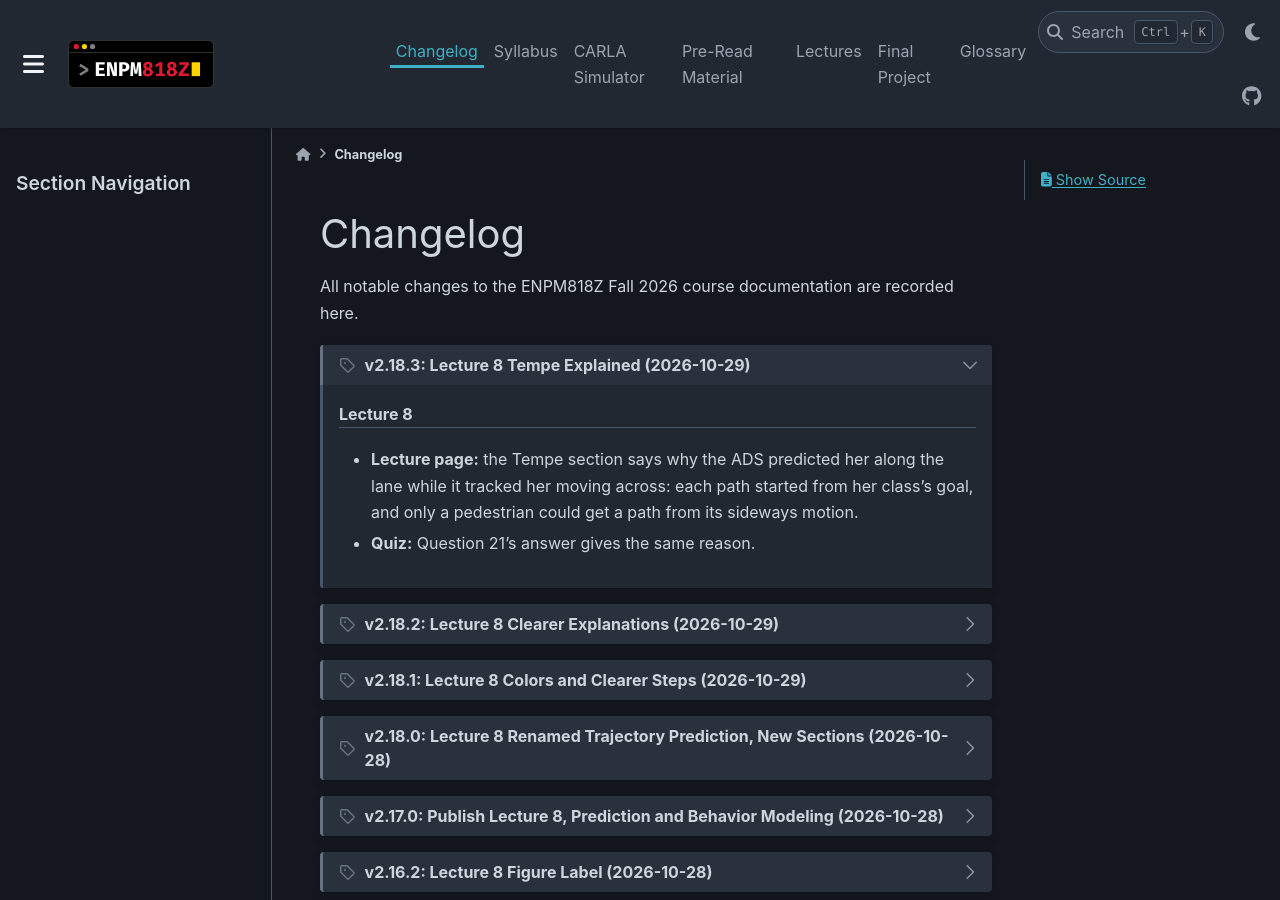
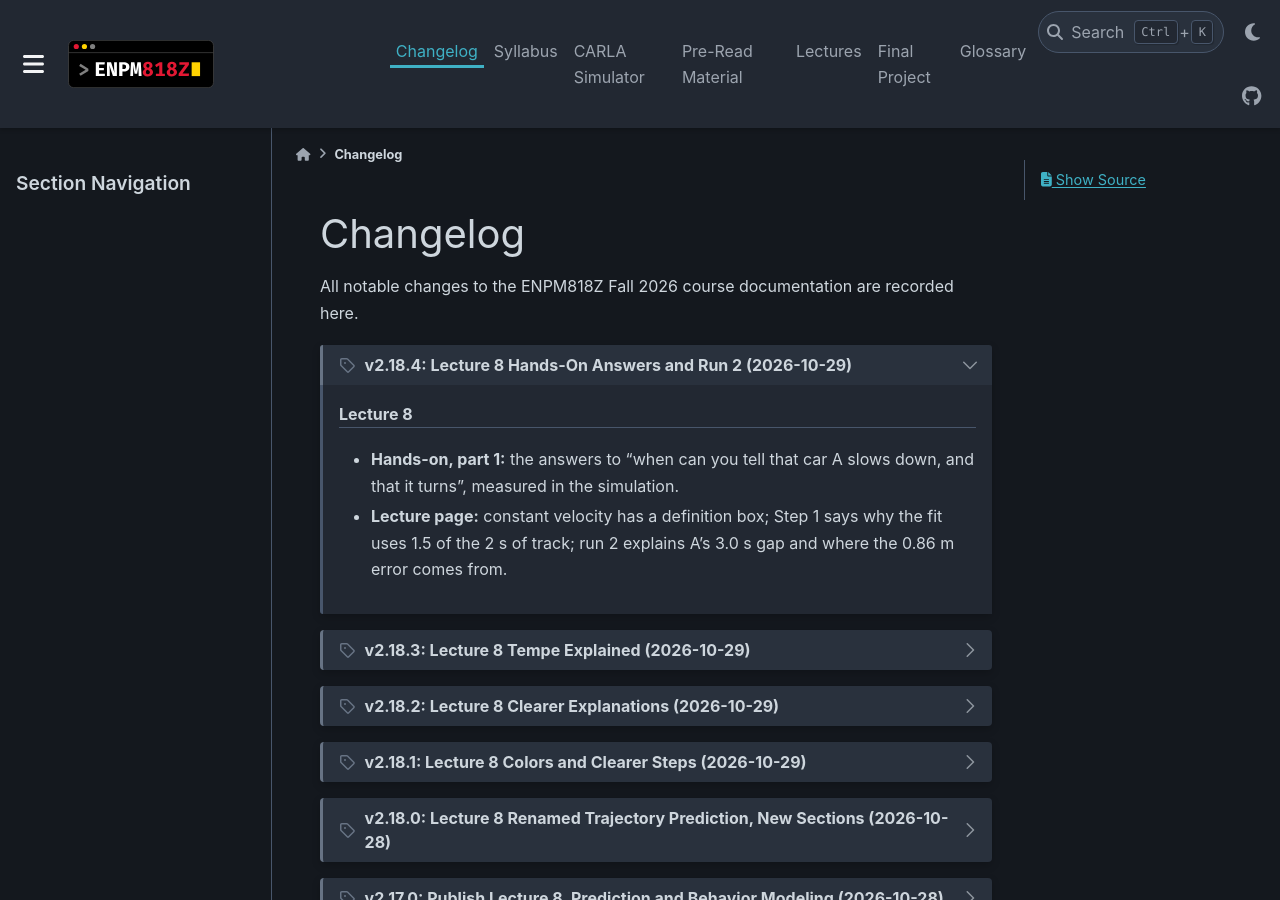
Before and after one commit to zeidk/enpm818z-fall-2026-docs, a Sphinx documentation site: the page built from docs/source/changelog/changelog.rst, in a window 1280 px wide and 900 px high. Built offline with Sphinx 7.4.7 and the PyData theme 0.15.4, drawn with Linux system fonts in a browser that asks for light colours; pages that are not in the unit, such as notebooks, are missing from menus.

Commit message:
v2.18.4: L8 hands-on answers, CV definition, run 2
Hands-on part 1 gets measured answers; constant velocity gets a definition
box; Step 1 says why the fit uses 1.5 of the 2 s; run 2 explains the 3.0 s
gap and the 0.86 m error.

```diff
--- a/docs/source/changelog/changelog.rst
+++ b/docs/source/changelog/changelog.rst
@@ -5,10 +5,22 @@ Changelog
 All notable changes to the ENPM818Z Fall 2026 course documentation are recorded here.
 
 
+.. dropdown:: v2.18.4: Lecture 8 Hands-On Answers and Run 2 (2026-10-29)
+   :icon: tag
+   :class-container: sd-border-success
+   :open:
+
+   .. rubric:: Lecture 8
+
+   - **Hands-on, part 1:** the answers to "when can you tell that car A slows
+     down, and that it turns", measured in the simulation.
+   - **Lecture page:** constant velocity has a definition box; Step 1 says
+     why the fit uses 1.5 of the 2 s of track; run 2 explains A's 3.0 s gap
+     and where the 0.86 m error comes from.
+
 .. dropdown:: v2.18.3: Lecture 8 Tempe Explained (2026-10-29)
    :icon: tag
    :class-container: sd-border-success
-   :open:
 
    .. rubric:: Lecture 8
 
```
Also changed, not shown: docs/source/lectures/lecture8/l8_lecture.rst (+32 -10 lines).
